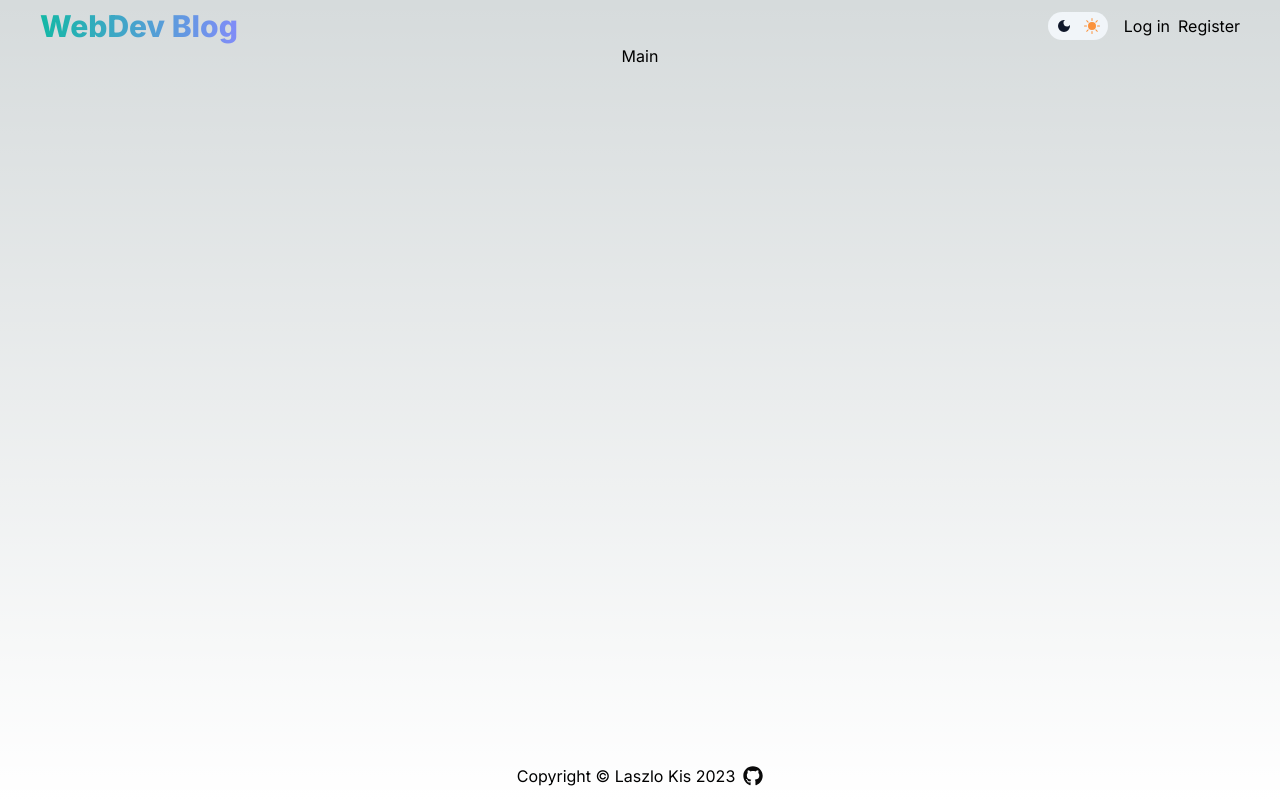
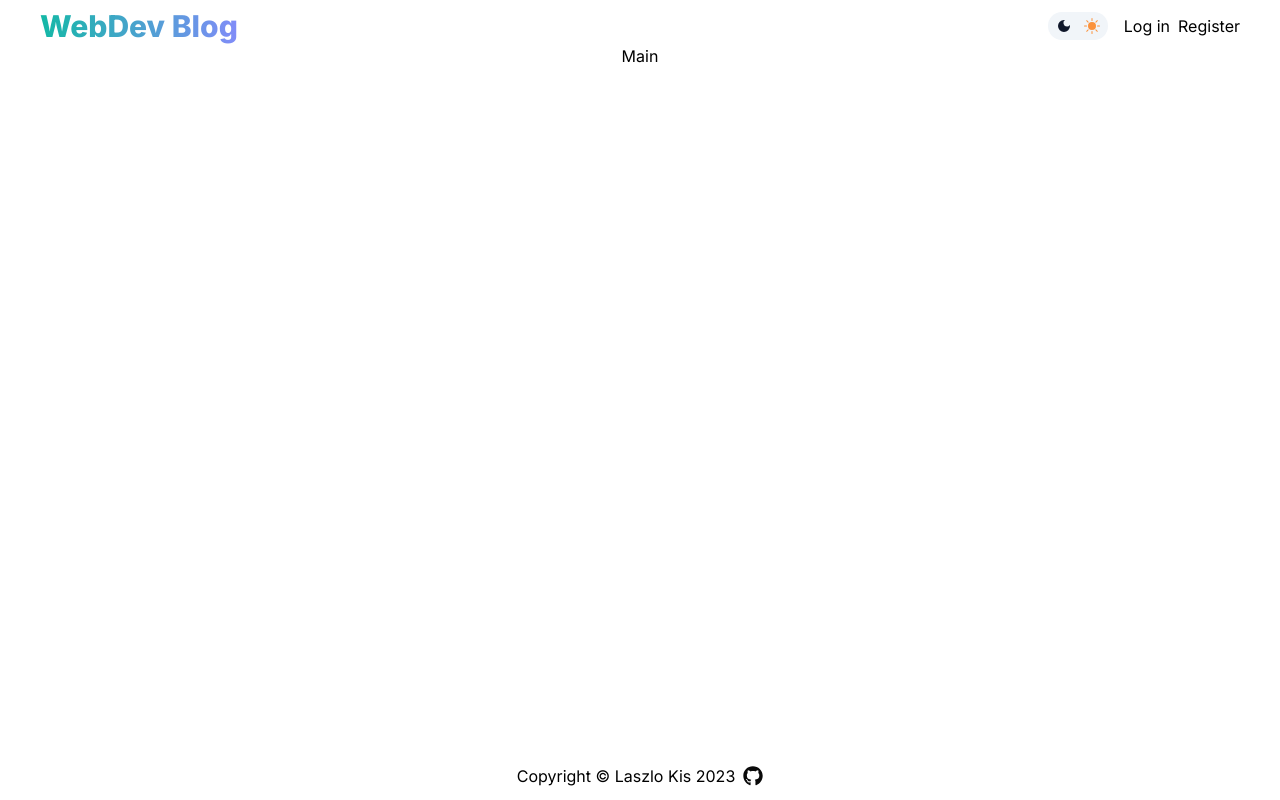
Before and after one commit to ev0clu/next-blog, a Next.js app: page / in a window 1280 px wide. Built offline with nearby package versions, Linux system fonts and the light colour scheme.

Commit message:
Unused elements are removed from global.css

```diff
--- a/app/globals.css
+++ b/app/globals.css
@@ -8,18 +8,7 @@
   box-sizing: border-box;
 }
 
-:root {
-  --foreground-rgb: 0, 0, 0;
-  --background-start-rgb: 214, 219, 220;
-  --background-end-rgb: 255, 255, 255;
+body {
+  max-width: 100vw;
+  overflow-x: hidden;
 }
-
-body {
-  color: rgb(var(--foreground-rgb));
-  background: linear-gradient(
-      to bottom,
-      transparent,
-      rgb(var(--background-end-rgb))
-    )
-    rgb(var(--background-start-rgb));
-}
```
